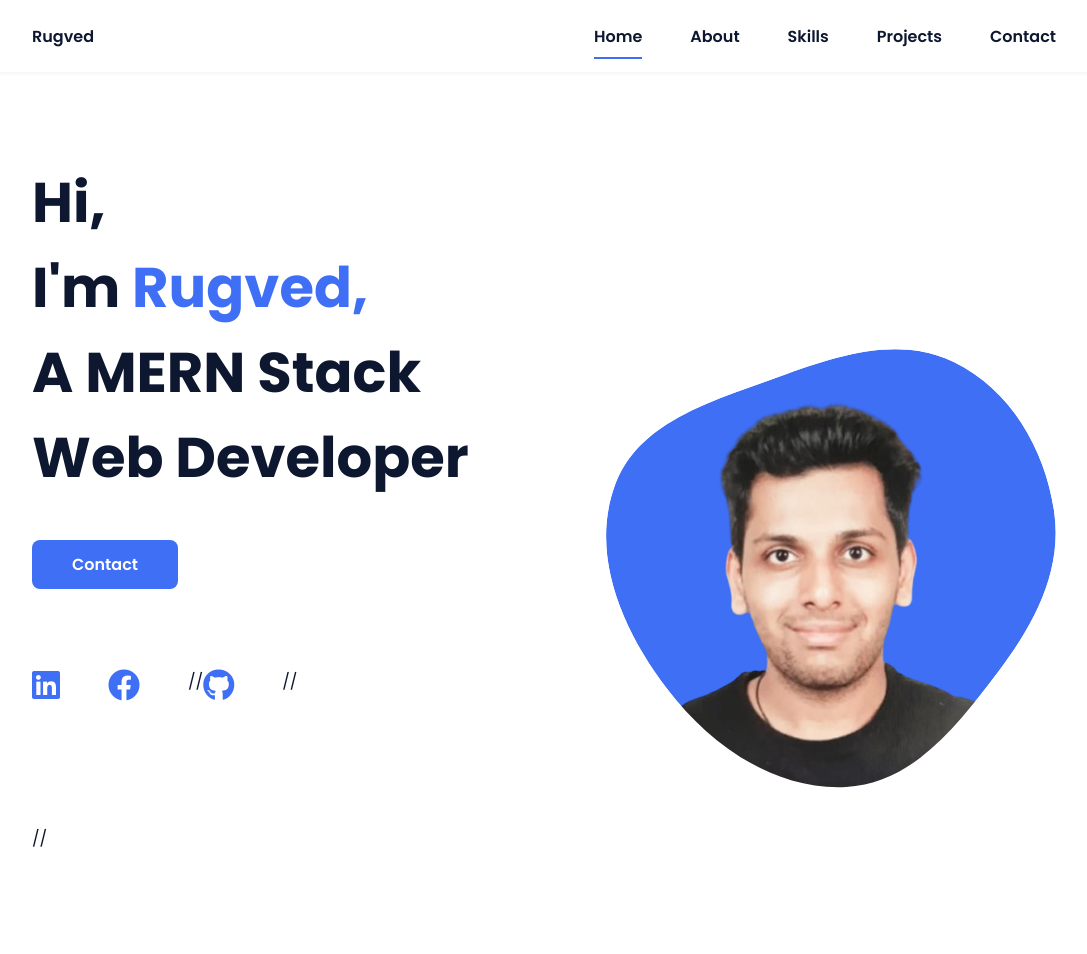
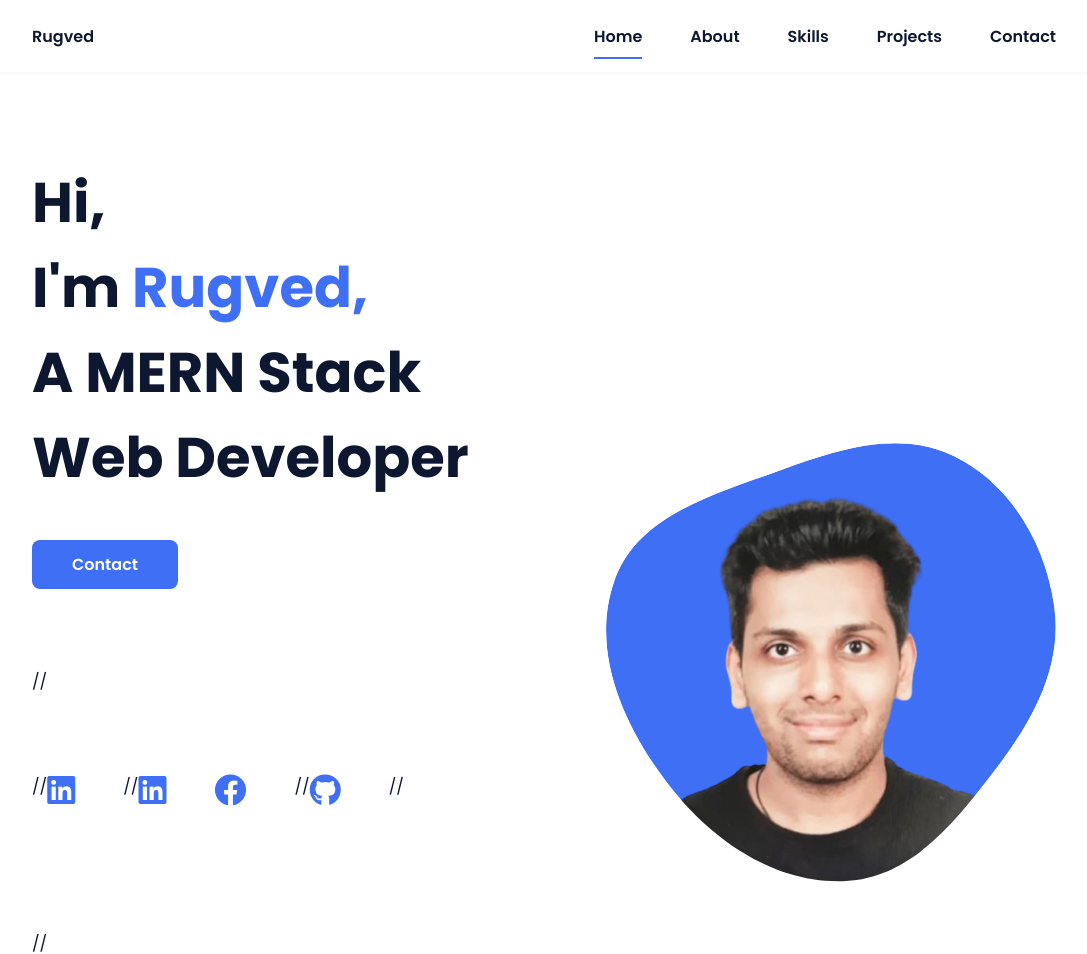
Before and after one commit to rugved-sadalgekar/rugved-sadalgekar-personal-portfolio.github.io, a plain HTML site: page index.html in a window 1280 px wide. Shown: the top 954 px of the page, without its empty margins (96-1183 px from the left). Drawn offline with nearby package versions, Linux system fonts and the light colour scheme.

Commit message:
Update index.html

```diff
--- a/index.html
+++ b/index.html
@@ -45,8 +45,23 @@
                     <a href="#" class="button">Contact</a>
                 </div>
 
-                <div class="home__social">
-                    <a href="https://www.linkedin.com/in/rugved-sadalgekar-2878b1212" class="home__social-icon"><i class='fab fa-linkedin skills__icon'></i></a>
+               // <div class="home__social">
+                 //   <a href="https://www.linkedin.com/in/rugved-sadalgekar-2878b1212" class="home__social-icon"><i class='fab fa-linkedin skills__icon'></i></a>
+                 //   <script>
+                        // Select the LinkedIn icon element
+                    //    const linkedinIcon = document.getElementById('linkedinIcon');
+
+                        // Add a click event listener to the LinkedIn icon
+                    //    linkedinIcon.addEventListener('click', function(event) {
+                            // Prevent the default action of the link
+                         //   event.preventDefault();
+
+                            // Redirect to the LinkedIn profile page
+                         //   window.location.href = "https://www.linkedin.com/in/rugved-sadalgekar-2878b1212";
+                 //       });
+                   // </script>
+
+                    <a href="www.linkedin.com/in/rugved-sadalgekar-2878b1212" class="home__social-icon"><i class='fab fa-linkedin skills__icon' ></i></a>
                     <script>
                         // Select the LinkedIn icon element
                         const linkedinIcon = document.getElementById('linkedinIcon');
@@ -57,9 +72,10 @@
                             event.preventDefault();
 
                             // Redirect to the LinkedIn profile page
-                            window.location.href = "https://www.linkedin.com/in/rugved-sadalgekar-2878b1212";
+                            window.location.href = "www.linkedin.com/in/rugved-sadalgekar-2878b1212";
                         });
                     </script>
+
                     <a href="https://www.facebook.com/rugved.sadalgekar?mibextid=kFxxJD" class="home__social-icon"><i class='fab fa-facebook skills__icon' ></i></a>
                     <script>
                         // Select the LinkedIn icon element
```
